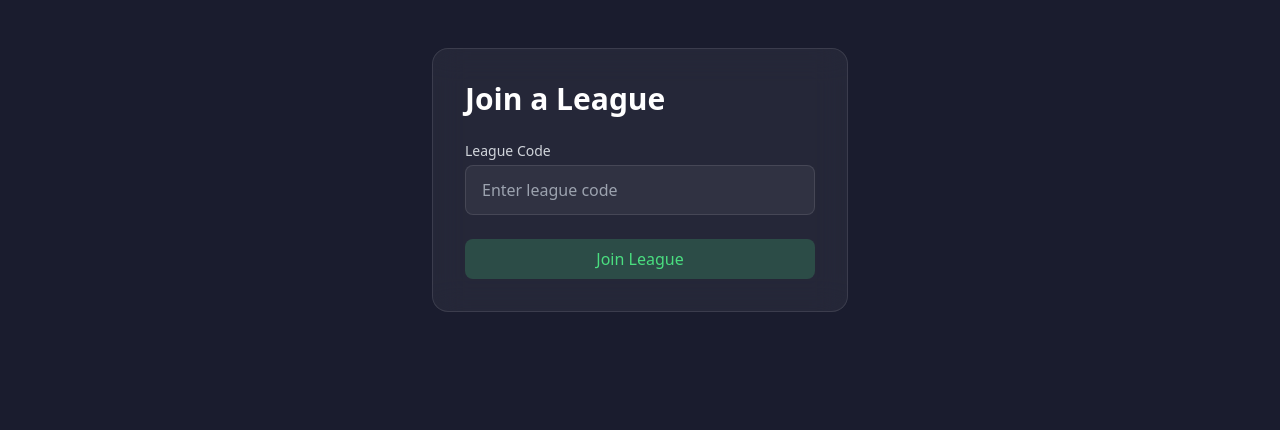
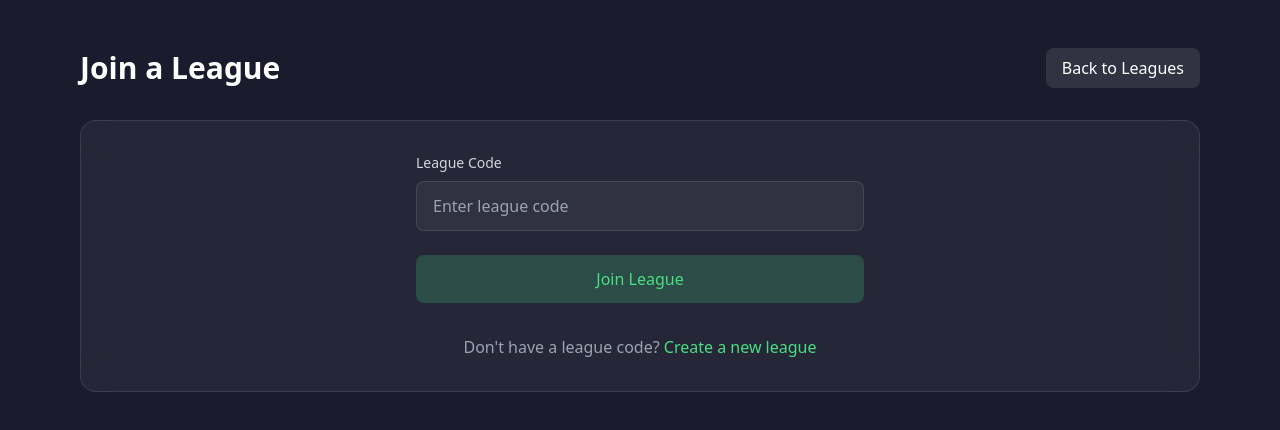
Before and after one commit to DhrumitMehta/Fantasy-Cricket-2025, a Next.js app: page /leagues/join in a window 1280 px wide. Shown: the top 430 px of the page. Built offline with nearby package versions, Linux system fonts and the light colour scheme; no server answers.

Commit message:
Team saving per matchday implemented

```diff
--- a/src/app/leagues/join/page.tsx
+++ b/src/app/leagues/join/page.tsx
@@ -3,6 +3,7 @@
 import { useState, FormEvent } from "react";
 import { createClient } from "@supabase/supabase-js";
 import { useRouter } from "next/navigation";
+import Link from "next/link";
 import { nanoid } from "nanoid";
 
 // Initialize Supabase client
@@ -80,9 +81,16 @@ export default function JoinLeague() {
 
   return (
     <div className="min-h-screen bg-[#1a1c2e] py-12">
-      <div className="max-w-md mx-auto px-4">
-        <div className="bg-white/5 backdrop-blur-lg rounded-2xl p-8 border border-white/10">
-          <h1 className="text-3xl font-bold text-white mb-6">Join a League</h1>
+      <div className="max-w-6xl mx-auto px-4">
+        <div className="flex justify-between items-center mb-8">
+          <h1 className="text-3xl font-bold text-white">Join a League</h1>
+          <Link
+            href="/leagues"
+            className="bg-white/10 hover:bg-white/20 text-white px-4 py-2 rounded-lg transition-all"
+          >
+            Back to Leagues
+          </Link>
+        </div>
 
         {error && (
           <div className="bg-red-500/20 border border-red-500/50 text-red-200 p-4 rounded-lg mb-6">
@@ -90,9 +98,10 @@ export default function JoinLeague() {
           </div>
         )}
 
-          <form onSubmit={handleSubmit} className="space-y-6">
+        <div className="bg-white/5 backdrop-blur-lg rounded-2xl p-8 border border-white/10">
+          <form onSubmit={handleSubmit} className="space-y-6 max-w-md mx-auto">
             <div>
-              <label htmlFor="leagueCode" className="block text-sm font-medium text-gray-300 mb-1">
+              <label htmlFor="leagueCode" className="block text-sm font-medium text-gray-300 mb-2">
                 League Code
               </label>
               <input
@@ -109,11 +118,30 @@ export default function JoinLeague() {
             <button
               type="submit"
               disabled={loading}
-              className="bg-[#4ade80]/20 hover:bg-[#4ade80]/30 text-[#4ade80] text-center py-2 rounded-lg font-medium transition-all w-full disabled:opacity-50"
+              className="bg-[#4ade80]/20 hover:bg-[#4ade80]/30 text-[#4ade80] text-center py-3 rounded-lg font-medium transition-all w-full disabled:opacity-50 disabled:cursor-not-allowed"
             >
-              {loading ? "Joining..." : "Join League"}
+              {loading ? (
+                <div className="flex items-center justify-center">
+                  <div className="h-5 w-5 animate-spin rounded-full border-2 border-[#4ade80] border-r-transparent mr-2"></div>
+                  Joining...
+                </div>
+              ) : (
+                "Join League"
+              )}
             </button>
           </form>
+
+          <div className="mt-8 text-center">
+            <p className="text-gray-400">
+              Don't have a league code?{" "}
+              <Link
+                href="/leagues/create"
+                className="text-[#4ade80] hover:text-[#22c55e] font-medium"
+              >
+                Create a new league
+              </Link>
+            </p>
+          </div>
         </div>
       </div>
     </div>
--- a/src/app/my-team/page.tsx
+++ b/src/app/my-team/page.tsx
@@ -26,6 +26,14 @@ type PlayerMatchPoints = {
 type PlayerPointsBreakdown = {
   matches: Record<string, PlayerMatchPoints>;
   totalPoints: number;
+};
+
+type MatchdayTeam = {
+  id: string;
+  user_id: string;
+  match_id: string;
+  players: Record<string, Player>;
+  points: number;
 };
 
 const transformPlayerKeys = (player: any): Player => ({
@@ -300,6 +308,98 @@ export default function MyTeam() {
 
   const { totalPoints, averagePoints, highestPoints } = getMatchStats();
 
+  // Add new function to save team for a matchday
+  const saveTeamForMatchday = async () => {
+    try {
+      // Get current user
+      const { data: { user }, error: userError } = await supabase.auth.getUser();
+      if (userError) {
+        console.error('User error:', userError);
+        throw userError;
+      }
+      if (!user) {
+        throw new Error('No user logged in');
+      }
+
+      if (!currentMatch) {
+        throw new Error('No match selected');
+      }
+
+      // Calculate points for the current match
+      const matchPoints = selectedPlayers.reduce((total, player) => {
+        const playerMatchPoints = playerPointsByMatch[player.Player]?.matches[currentMatch.id]?.total_points || 0;
+        return total + playerMatchPoints;
+      }, 0);
+
+      // Create players dictionary with stringified data
+      const playersDict = selectedPlayers.reduce((acc, player) => {
+        acc[player.Player_ID] = {
+          player_name: player.Player,
+          player_id: player.Player_ID,
+          role: player.Role_Detail,
+          team: player.Team_Name
+        };
+        return acc;
+      }, {} as Record<string, any>);
+
+      const teamData = {
+        user_id: user.id,
+        match_id: currentMatch.id,
+        players: playersDict,
+        points: matchPoints
+      };
+
+      console.log('About to save team data:', teamData); // Debug log
+
+      // First, check if a record exists
+      const { data: existingTeam, error: checkError } = await supabase
+        .from('matchday_teams')
+        .select('*')
+        .eq('user_id', user.id)
+        .eq('match_id', currentMatch.id)
+        .single();
+
+      if (checkError && checkError.code !== 'PGRST116') { // PGRST116 is the "not found" error code
+        console.error('Error checking existing team:', checkError);
+        throw checkError;
+      }
+
+      let result;
+      if (existingTeam) {
+        // Update existing record
+        result = await supabase
+          .from('matchday_teams')
+          .update(teamData)
+          .eq('user_id', user.id)
+          .eq('match_id', currentMatch.id)
+          .select();
+      } else {
+        // Insert new record
+        result = await supabase
+          .from('matchday_teams')
+          .insert(teamData)
+          .select();
+      }
+
+      if (result.error) {
+        console.error('Database operation error:', result.error);
+        throw result.error;
+      }
+
+      console.log('Save successful:', result.data); // Debug log
+      alert('Team saved successfully!');
+
+    } catch (error: any) {
+      console.error('Full error object:', error);
+      console.error('Error code:', error?.code);
+      console.error('Error message:', error?.message);
+      console.error('Error details:', error?.details);
+
+      // Show more detailed error message
+      alert(`Failed to save team: ${error?.message || 'Unknown error occurred'}`);
+    }
+  };
+
   return (
     <main className="min-h-screen bg-[#1a1c2e] text-white">
       <div className="max-w-7xl mx-auto p-6 md:p-8">
@@ -338,7 +438,15 @@ export default function MyTeam() {
                   Matchday {currentMatchIndex + 1}
                 </h2>
                 {currentMatch && (
-                  <p className="text-[#4ade80]">{currentMatch.teams.join(" vs ")}</p>
+                  <>
+                    <p className="text-[#4ade80]">{currentMatch.teams.join(" vs ")}</p>
+                    <button
+                      onClick={saveTeamForMatchday}
+                      className="mt-2 px-4 py-2 bg-[#4ade80] text-gray-900 rounded-lg text-sm font-medium hover:bg-[#22c55e] transition-colors"
+                    >
+                      Save Team for this Match
+                    </button>
+                  </>
                 )}
               </div>
 
```
Lines whose indentation alone changed are shown as unchanged.
